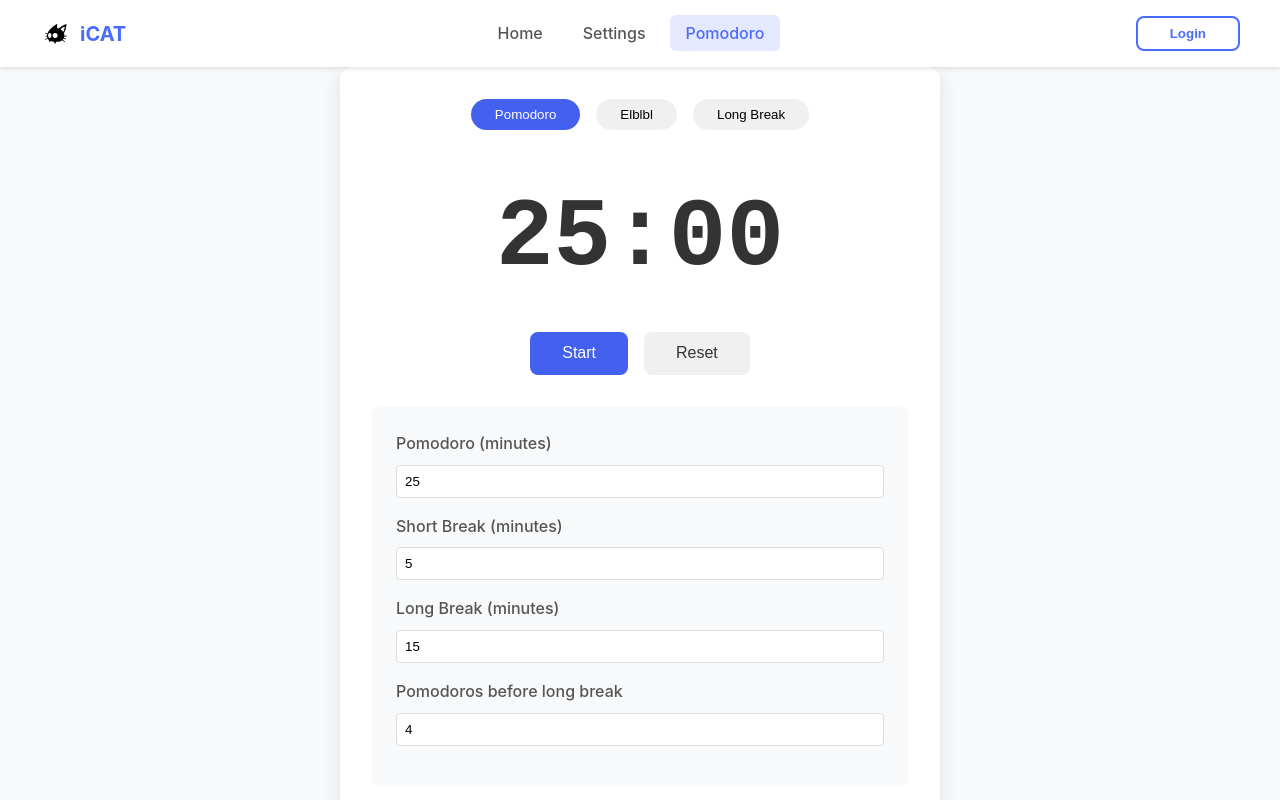
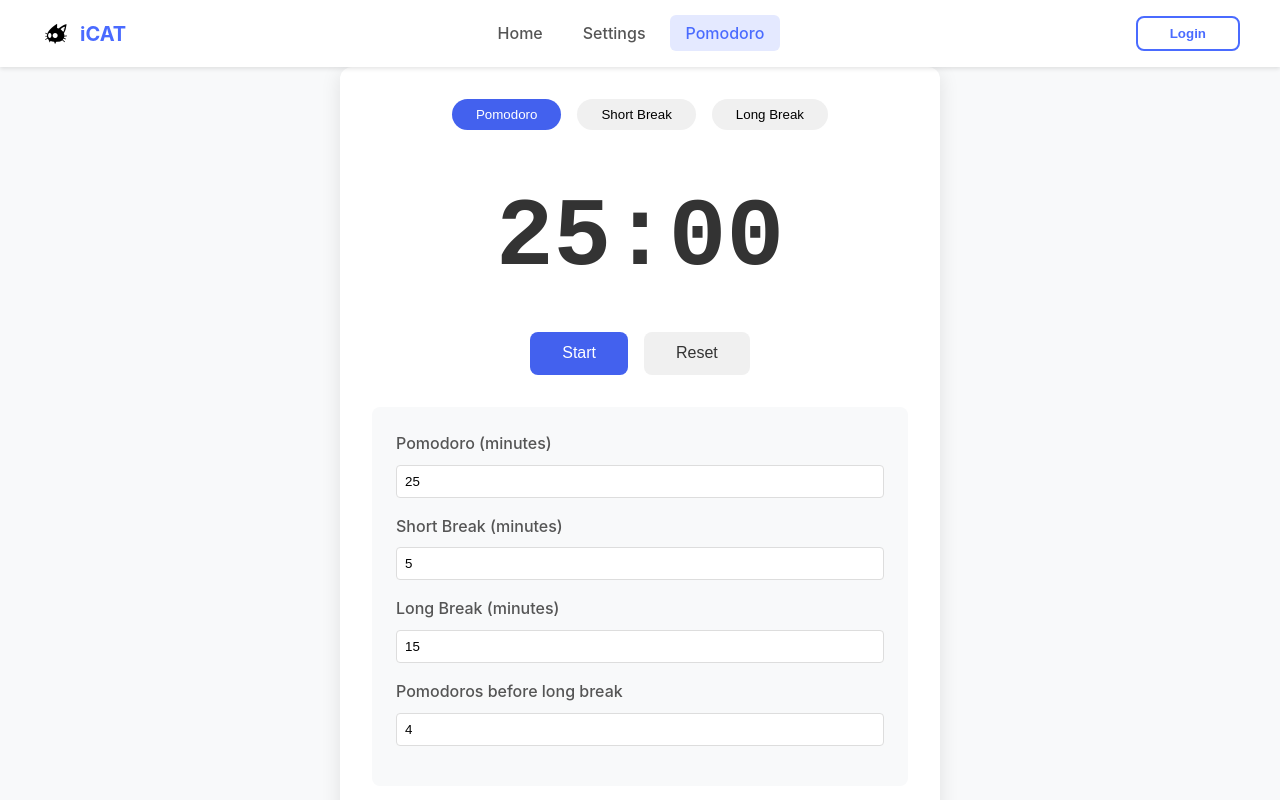
Before and after one commit to ElmahdyDev/icat, a Vue app: page /pomodoro in a window 1280 px wide. Shown: the top 800 px of the page. Built offline with nearby package versions, Linux system fonts and the light colour scheme.

Commit message:
Update pomodoro.vue

```diff
--- a/src/pages/pomodoro.vue
+++ b/src/pages/pomodoro.vue
@@ -11,7 +11,7 @@
         @click="setMode('shortBreak')"
         :class="{ active: currentMode === 'shortBreak' }"
       >
-        Elblbl
+        Short Break
       </button>
       <button
         @click="setMode('longBreak')"
```
